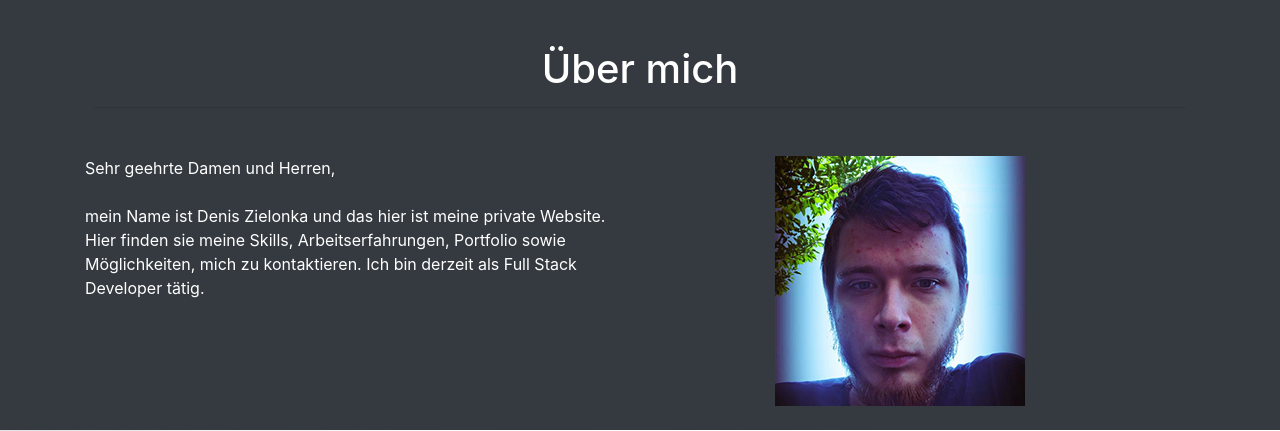
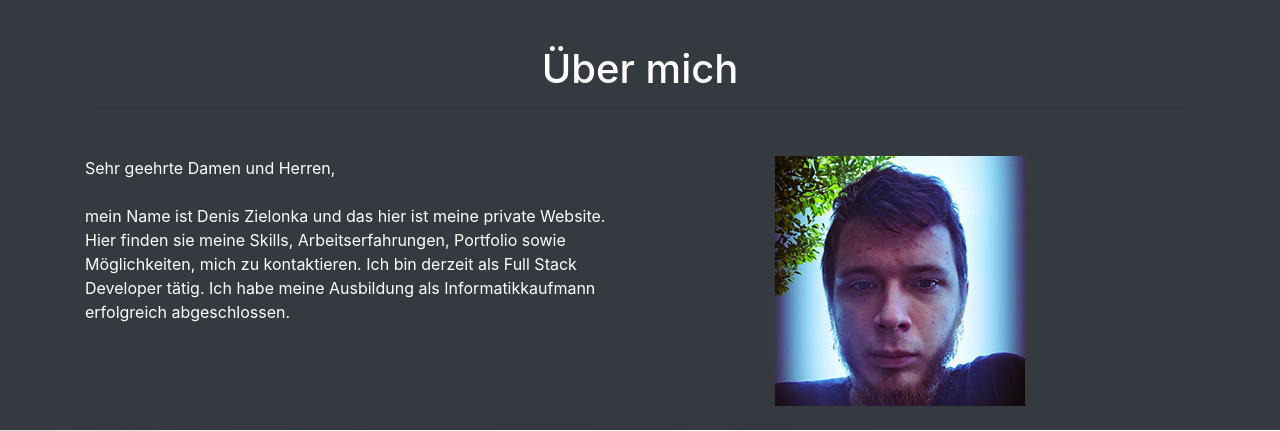
Before and after one commit to sempt3x/onepage-1, a PHP site: page / in a window 1280 px wide. Shown: the part 939-1370 px from the top of the page. Run offline with PHP 8.4, Linux system fonts and the light colour scheme; some libraries are stand-ins or nearby versions.

Commit message:
Update index.php
Über mich -> die Beschreibung geändert

```diff
--- a/index.php
+++ b/index.php
@@ -78,9 +78,7 @@
 					Sehr geehrte Damen und Herren,
 					<br>
 					<br>
-					mein Name ist Denis Zielonka und das hier ist meine private Website. Hier finden sie meine Skills,
-					Arbeitserfahrungen, Portfolio sowie Möglichkeiten, mich zu kontaktieren. Ich bin derzeit als Full Stack Developer
-					tätig.
+					mein Name ist Denis Zielonka und das hier ist meine private Website. Hier finden sie meine Skills, Arbeitserfahrungen, Portfolio sowie Möglichkeiten, mich zu kontaktieren. Ich bin derzeit als Full Stack Developer tätig. Ich habe meine Ausbildung als Informatikkaufmann erfolgreich abgeschlossen.
 				</div>
 				<div class="col-md-6 text-center">
 					<div class="profil">
```
